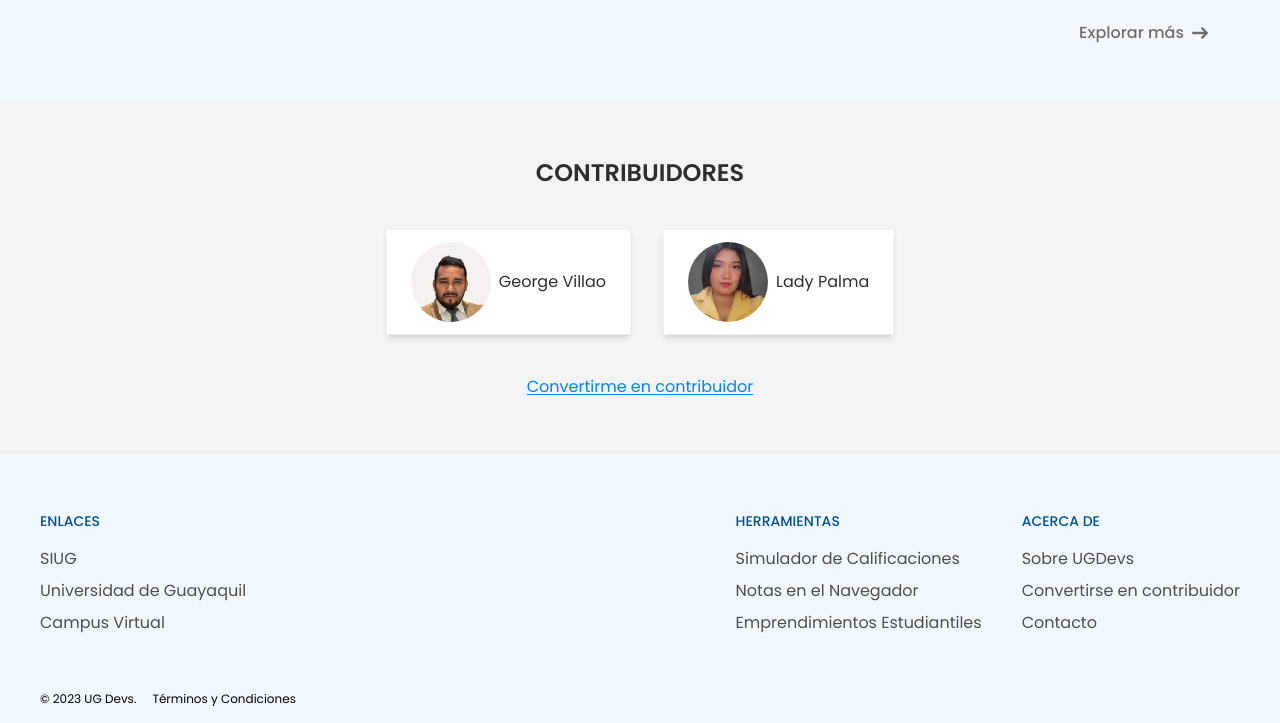
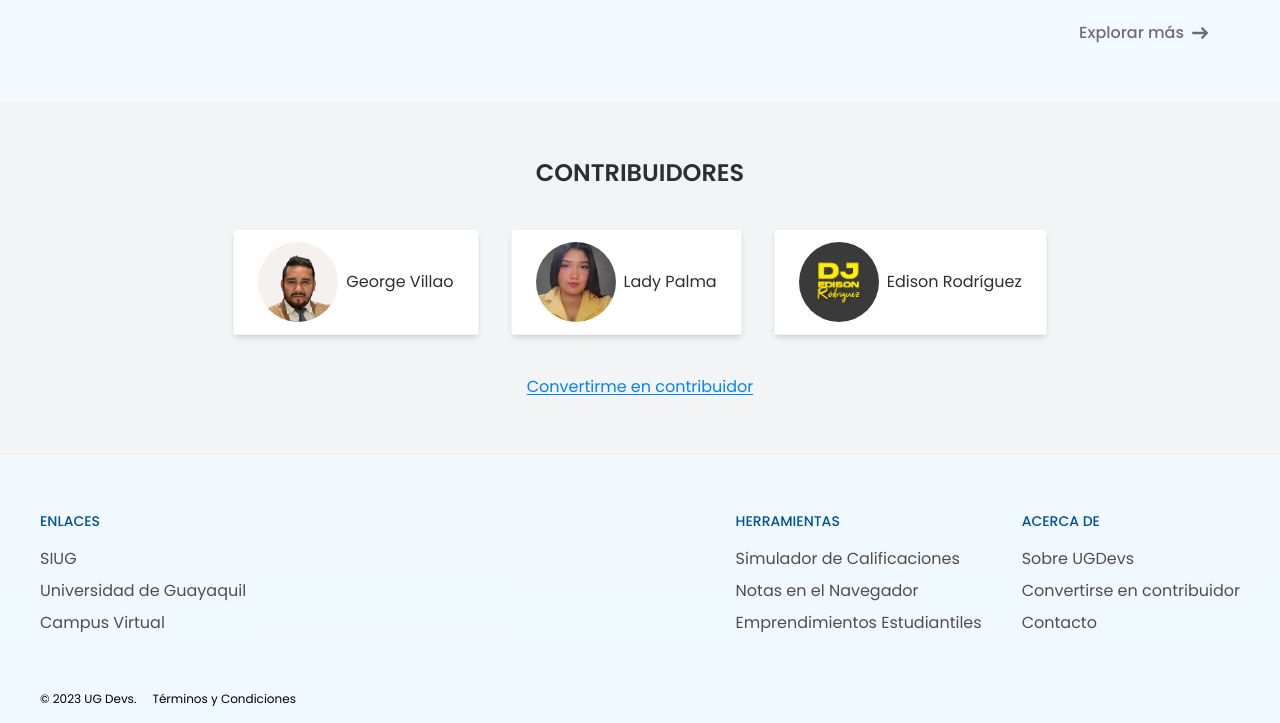
Before and after one commit to anthonysanlucas/ugdevs, an Astro site: page / in a window 1280 px wide. Shown: the part 2939-3662 px from the top of the page. Built offline with nearby package versions, Linux system fonts and the light colour scheme; Astro itself is replaced by a stand-in of ours.

Commit message:
Add new contributor: Edison Rodríguez

```diff
--- a/src/components/home/Contributors.astro
+++ b/src/components/home/Contributors.astro
@@ -9,6 +9,11 @@ const CONTRIBUTORS_LIST = [
     name: 'Lady Palma',
     avatar: '/contributors/lady-palma.webp',
     url: 'https://www.instagram.com/lady.pc13/'
+  },
+  {
+    name: 'Edison Rodríguez',
+    avatar: '/contributors/edison-rodriguez.webp',
+    url: 'https://instagram.com/edisonrodri?igshid=MzMyNGUyNmU2YQ=='
   }
 ]
 ---
```
Also changed, not shown: public/contributors/edison-rodriguez.webp (added).
